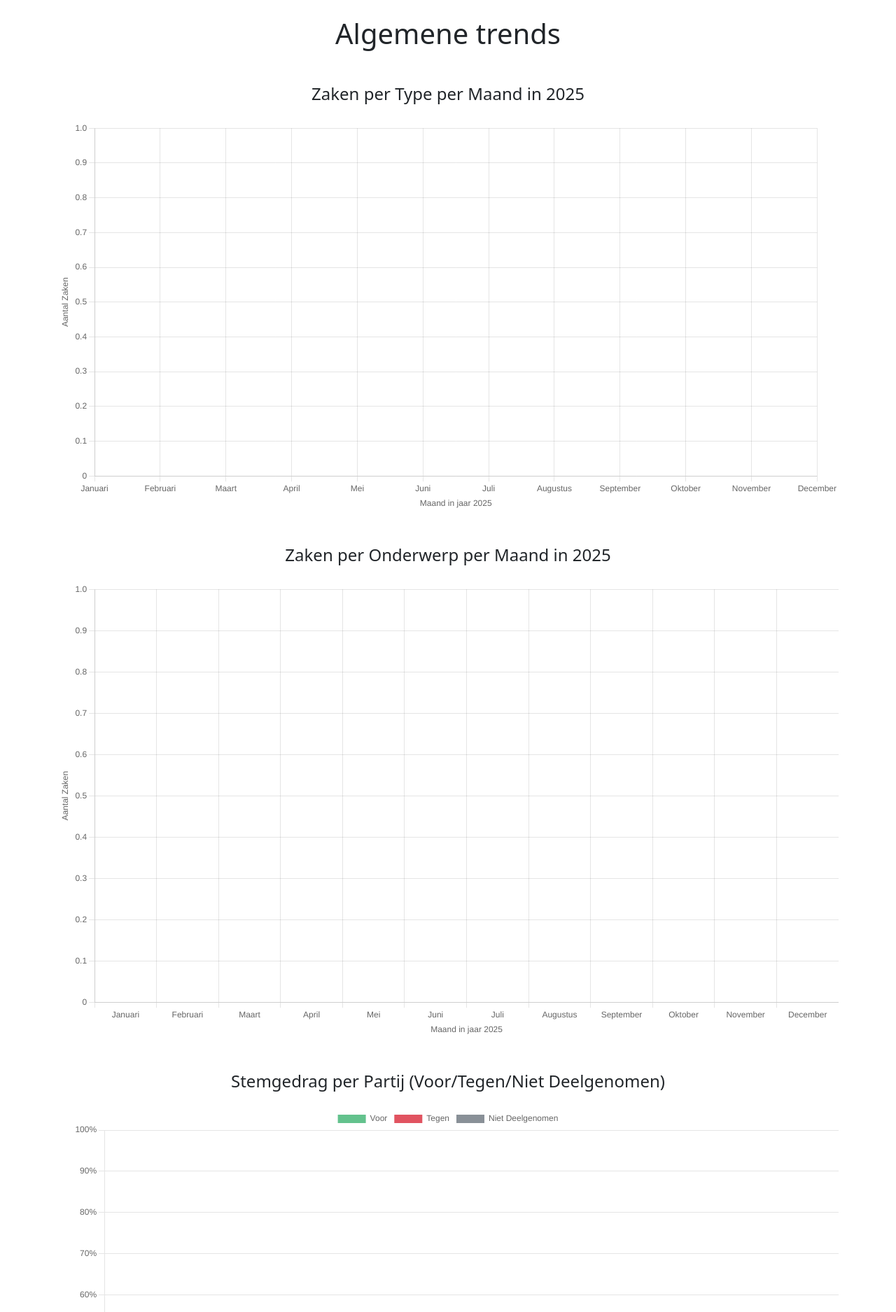
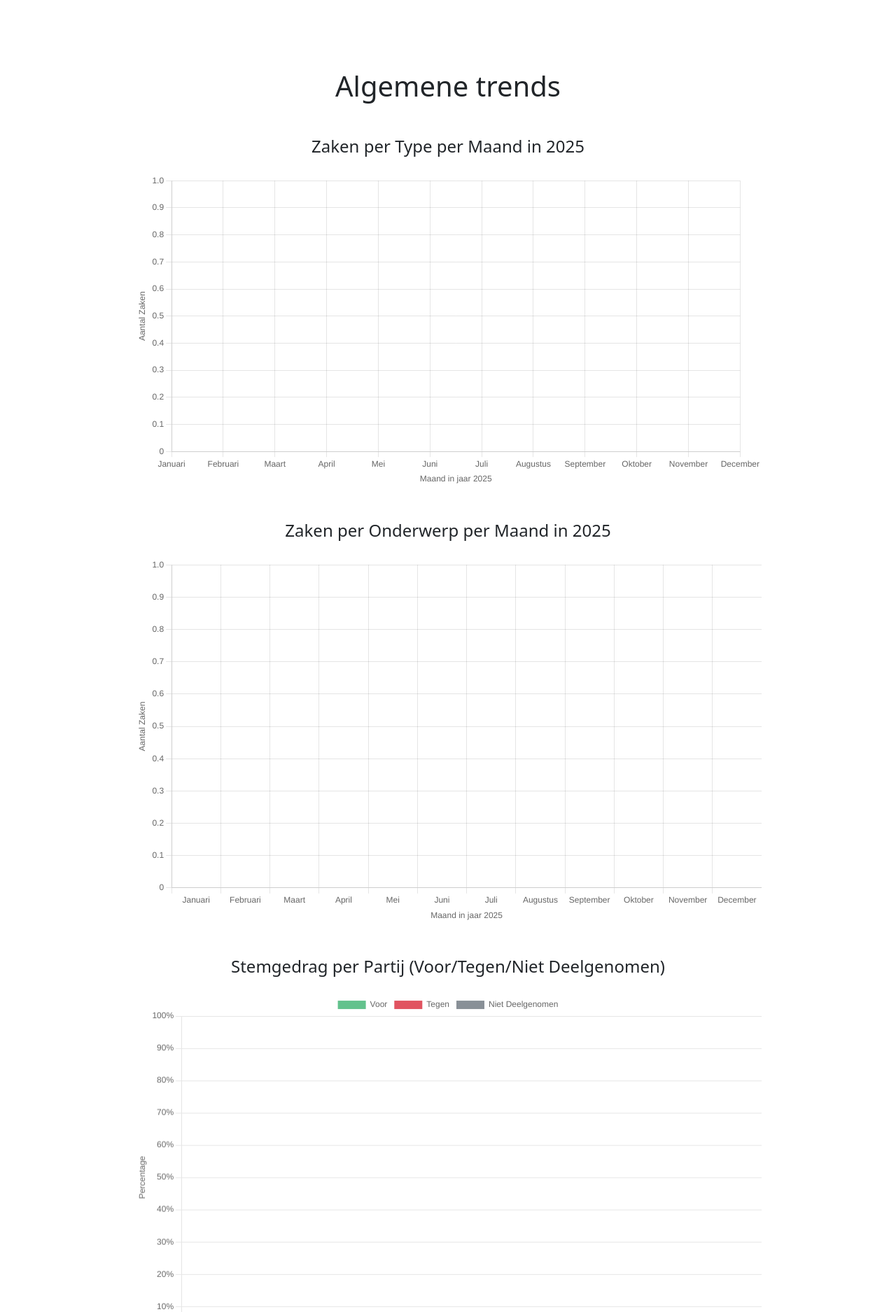
Before and after one commit to twanh/tweedekamer-dashboard, a Flask app: template app/templates/index.html in a window 1280 px wide. Shown: the part 56-1931 px from the top of the page at 70% size. Run offline with Flask 3, Linux system fonts and the light colour scheme; the template is opened without the code that fills it: most values are stand-ins (such as "Sample title", 1, 10 or a date in 2020).

Commit message:
Added more padding/margin

```diff
--- a/app/templates/base.html
+++ b/app/templates/base.html
@@ -11,7 +11,7 @@
     {% block head %}
     {% endblock %}
 </head>
-<body>
+<body style="padding-bottom: 100px;">
     <!-- Navbar -->
     <nav class="navbar navbar-expand-lg navbar-dark bg-dark mb-4">
         <div class="container-fluid">
--- a/app/templates/index.html
+++ b/app/templates/index.html
@@ -5,25 +5,25 @@
 
 {% block content %}
 
-<div class="container">
+<div class="container" style="max-width: 70%; padding: 75px 0 150px 0;">
     <h1 class="text-center">Algemene trends</h1>
 
-    <div class="my-5">
+    <div class="mt-5 mb-10">
         <h4 class="text-center mb-4">Zaken per Type per Maand in 2025</h4>
         <canvas id="motiesPerMonthChart" width="600" height="300"></canvas>
     </div>
 
-    <div class="my-5">
+    <div class="mt-5 mb-10">
         <h4 class="text-center mb-4">Zaken per Onderwerp per Maand in 2025</h4>
         <canvas id="topicsPerMonthChart" width="600" height="350"></canvas>
     </div>
 
-    <div class="my-5">
+    <div class="mt-5 mb-10">
         <h4 class="text-center mb-4">Stemgedrag per Partij (Voor/Tegen/Niet Deelgenomen)</h4>
         <canvas id="partijVoteStackedChart" width="600" height="350"></canvas>
     </div>
 
-    <div class="my-5">
+    <div class="mt-5 mb-10">
         <h4 class="text-center mb-4">Aangenomen vs Verworpen per Onderwerp</h4>
         <canvas id="acceptanceByTopicChart" width="600" height="350"></canvas>
     </div>
```
